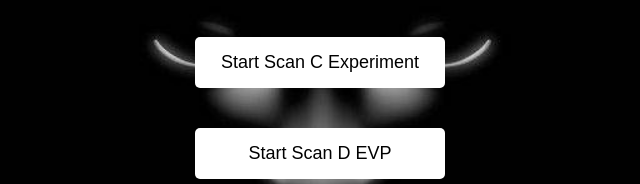
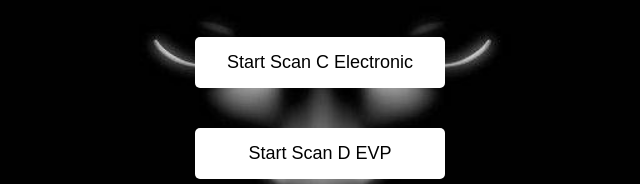
Before and after one commit to SpiritDetect/BoxSpirit, a plain HTML site: page index.html in a window 1280 px wide. Shown: the part 235-419 px from the top of the page, 320-960 px from the left. Drawn offline with Linux system fonts and the light colour scheme.

Commit message:
Update index.html

```diff
--- a/index.html
+++ b/index.html
@@ -82,7 +82,7 @@
       <button id="playButton2">Start Scan B Robotic</button>
 
       <audio id="audioPlayer3" src="assets/audio3.ogg" loop></audio>
-      <button id="playButton3">Start Scan C Experiment</button>
+      <button id="playButton3">Start Scan C Electronic</button>
 
       <audio id="audioPlayer4" src="assets/audio4.ogg" loop></audio>
       <button id="playButton4">Start Scan D EVP</button>
```
